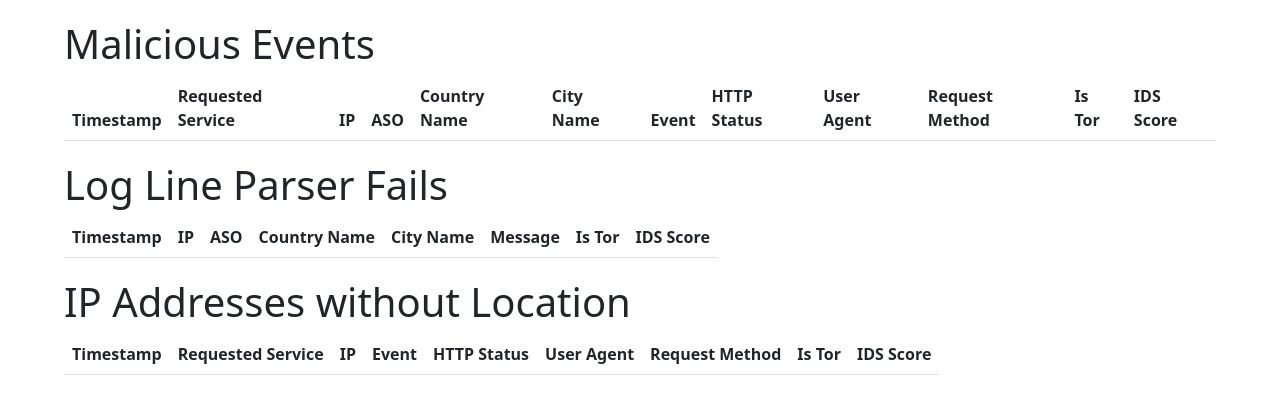
After one commit to fabian-hk/nano_siem, a Django app: page /events/ in a window 1280 px wide. The commit adds this page. Shown: the top 414 px of the page. Run offline with Django 4.2, Linux system fonts and the light colour scheme; data that the repository does not hold is empty.

Commit message:
Created event view

```diff
--- a/nano_siem/urls.py
+++ b/nano_siem/urls.py
@@ -18,12 +18,14 @@ from django.urls import path
 from django.contrib.staticfiles.urls import staticfiles_urlpatterns
 from web.index_view import index_view
 from web.map_views import overview_map_view, detailed_map_view
+from web.event_view import event_view
 
 urlpatterns = [
     #    path('admin/', admin.site.urls),
     path("", index_view, name="index"),
     path("map/overview/", overview_map_view, name="overview_map"),
-    path("map/detailed/", detailed_map_view, name="detailed_map")
+    path("map/detailed/", detailed_map_view, name="detailed_map"),
+    path("events/", event_view, name="events")
 ]
 
 # To serve static files directly with gunicorn
--- /dev/null
+++ b/templates/event_view.html
@@ -0,0 +1,113 @@
+<!DOCTYPE html>
+<html lang="en">
+    <head>
+        <title>Event View</title>
+
+        {% include "header.html" %}
+    </head>
+    <style>
+        .center {
+            margin: auto;
+            width: 90%;
+        }
+        .td-malicious {
+            max-width: 200px;
+            overflow-wrap: break-word;
+        }
+        table {
+            overflow: auto;
+            display: block;
+            max-height: 400px;
+        }
+        h1 {
+            margin-top: 20px;
+        }
+    </style>
+    <body>
+        <div class="center">
+
+            <h1>Malicious Events</h1>
+
+            <table class="table table-striped">
+                <thead>
+                    <tr>
+                        {% for i in header_malicious %}
+                            <td style="background: white; position: sticky; top: 0;"><b>{{ i }}</b></td>
+                        {% endfor %}
+                    </tr>
+                </thead>
+                <tbody>
+                    {% for i in malicious_events %}
+                        <tr>
+                            <td class="td-malicious">{{ i.timestamp }}</td>
+                            <td class="td-malicious">{{ i.requested_service }}</td>
+                            <td class="td-malicious">{{ i.ip }}</td>
+                            <td class="td-malicious">{{ i.autonomous_system_organization }}</td>
+                            <td class="td-malicious">{{ i.country_name }}</td>
+                            <td class="td-malicious">{{ i.city_name }}</td>
+                            <td class="td-malicious">{{ i.event }}</td>
+                            <td class="td-malicious">{{ i.http_status }}</td>
+                            <td class="td-malicious">{{ i.user_agent }}</td>
+                            <td class="td-malicious">{{ i.request_method }}</td>
+                            <td class="td-malicious">{{ i.is_tor }}</td>
+                            <td class="td-malicious">{{ i.ids_score | floatformat:2 }}</td>
+                        </tr>
+                    {% endfor %}
+                </tbody>
+            </table>
+
+            <h1>Log Line Parser Fails</h1>
+
+            <table class="table table-striped">
+                <thead>
+                    <tr>
+                        {% for i in header_log_line_fail %}
+                            <td style="background: white; position: sticky; top: 0;"><b>{{ i }}</b></td>
+                        {% endfor %}
+                    </tr>
+                </thead>
+                <tbody>
+                    {% for i in log_line_fail_events %}
+                        <tr>
+                            <td>{{ i.timestamp }}</td>
+                            <td>{{ i.ip }}</td>
+                            <td>{{ i.autonomous_system_organization }}</td>
+                            <td>{{ i.country_name }}</td>
+                            <td>{{ i.city_name }}</td>
+                            <td>{{ i.message}}</td>
+                            <td>{{ i.is_tor }}</td>
+                            <td>{{ i.ids_score | floatformat:0 }}</td>
+                        </tr>
+                    {% endfor %}
+                </tbody>
+            </table>
+
+            <h1>IP Addresses without Location</h1>
+
+            <table class="table table-striped">
+                <thead>
+                    <tr>
+                        {% for i in header_locationless %}
+                            <td style="background: white; position: sticky; top: 0;"><b>{{ i }}</b></td>
+                        {% endfor %}
+                    </tr>
+                </thead>
+                <tbody>
+                    {% for i in locationless_events %}
+                        <tr>
+                            <td>{{ i.timestamp }}</td>
+                            <td>{{ i.requested_service }}</td>
+                            <td>{{ i.ip }}</td>
+                            <td>{{ i.event }}</td>
+                            <td>{{ i.http_status }}</td>
+                            <td>{{ i.user_agent }}</td>
+                            <td>{{ i.request_method }}</td>
+                            <td>{{ i.is_tor }}</td>
+                            <td>{{ i.ids_score | floatformat:2 }}</td>
+                        </tr>
+                    {% endfor %}
+                </tbody>
+            </table>
+        </div>
+    </body>
+</html>
--- /dev/null
+++ b/web/event_view.py
@@ -0,0 +1,112 @@
+import logging
+import time
+from django.shortcuts import render
+
+from .models import ServiceLog
+
+logger = logging.getLogger(__name__)
+def event_view(request):
+    logger.info("Loading event view...")
+    t = time.time()
+    max_events = 30
+    header_malicious = [
+        "Timestamp",
+        "Requested Service",
+        "IP",
+        "ASO",
+        "Country Name",
+        "City Name",
+        "Event",
+        "HTTP Status",
+        "User Agent",
+        "Request Method",
+        "Is Tor",
+        "IDS Score",
+    ]
+    malicious_events = (
+        ServiceLog.objects.filter(longitude__isnull=False, latitude__isnull=False)
+        .exclude(ids_score__exact=999)
+        .order_by("-ids_score", "-timestamp")
+        .values(
+            "timestamp",
+            "requested_service",
+            "ip",
+            "autonomous_system_organization",
+            "country_name",
+            "city_name",
+            "event",
+            "http_status",
+            "user_agent",
+            "request_method",
+            "is_tor",
+            "ids_score",
+        )[:max_events]
+    )
+    logger.debug(f"Time to load malicious events: {time.time() - t}s")
+
+    t = time.time()
+    header_log_line_fail = [
+        "Timestamp",
+        "IP",
+        "ASO",
+        "Country Name",
+        "City Name",
+        "Message",
+        "Is Tor",
+        "IDS Score",
+    ]
+    log_line_fail_events = (
+        ServiceLog.objects.filter(ids_score__exact=999)
+        .order_by("-timestamp")
+        .values(
+            "timestamp",
+            "ip",
+            "autonomous_system_organization",
+            "country_name",
+            "city_name",
+            "message",
+            "is_tor",
+            "ids_score",
+        )[:max_events]
+    )
+    logger.debug(f"Time to load log line parse fail events: {time.time() - t}s")
+
+    t = time.time()
+    header_locationless = [
+        "Timestamp",
+        "Requested Service",
+        "IP",
+        "Event",
+        "HTTP Status",
+        "User Agent",
+        "Request Method",
+        "Is Tor",
+        "IDS Score",
+    ]
+    locationless_events = (
+        ServiceLog.objects.filter(longitude__isnull=True, latitude__isnull=True)
+        .order_by("-timestamp")
+        .values(
+            "timestamp",
+            "requested_service",
+            "ip",
+            "event",
+            "http_status",
+            "user_agent",
+            "request_method",
+            "is_tor",
+            "ids_score",
+        )[:max_events]
+    )
+    logger.debug(f"Time to load locationless log lines: {time.time() - t}s")
+
+    context = {
+        "header_malicious": header_malicious,
+        "malicious_events": malicious_events,
+        "header_log_line_fail": header_log_line_fail,
+        "log_line_fail_events": log_line_fail_events,
+        "header_locationless": header_locationless,
+        "locationless_events": locationless_events,
+    }
+
+    return render(request, "event_view.html", context)
```
Also changed, not shown: templates/index.html (+13 -3 lines), web/static/img/lock-folder-icon.svg (added).
